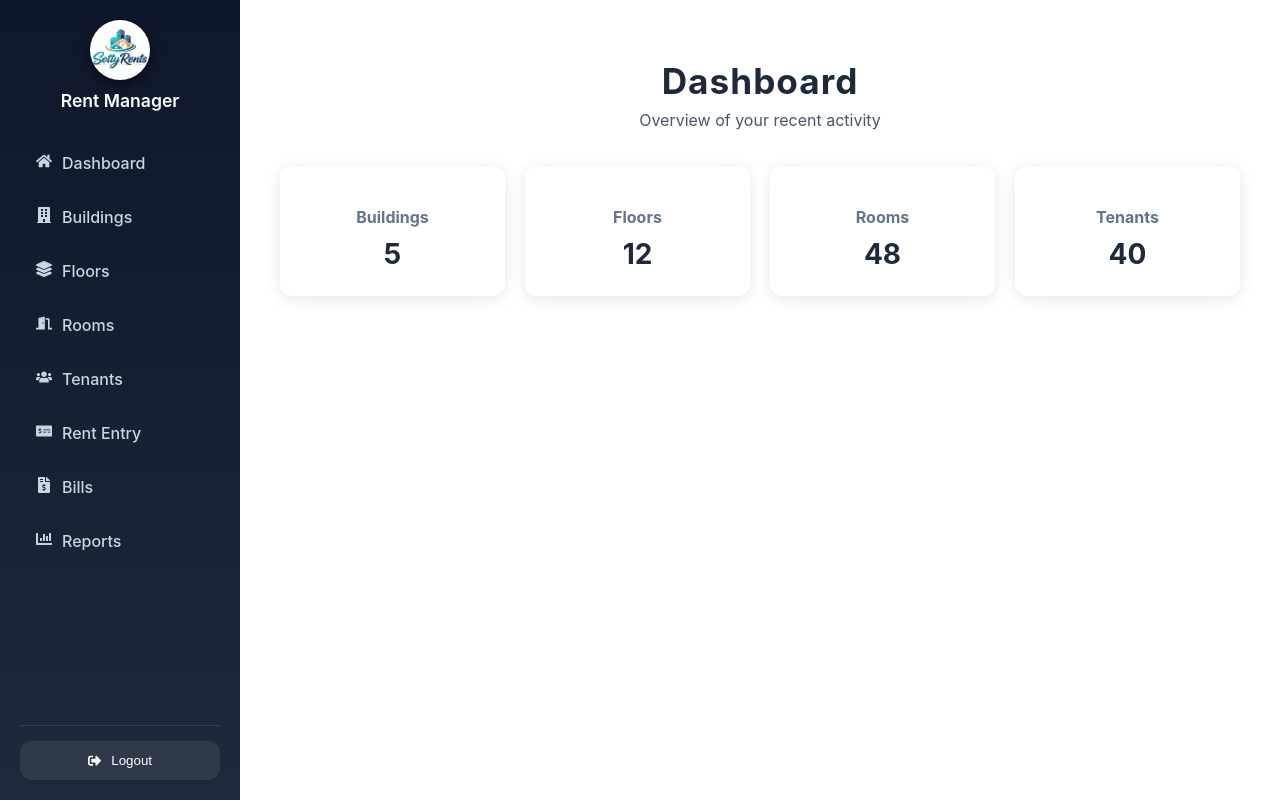
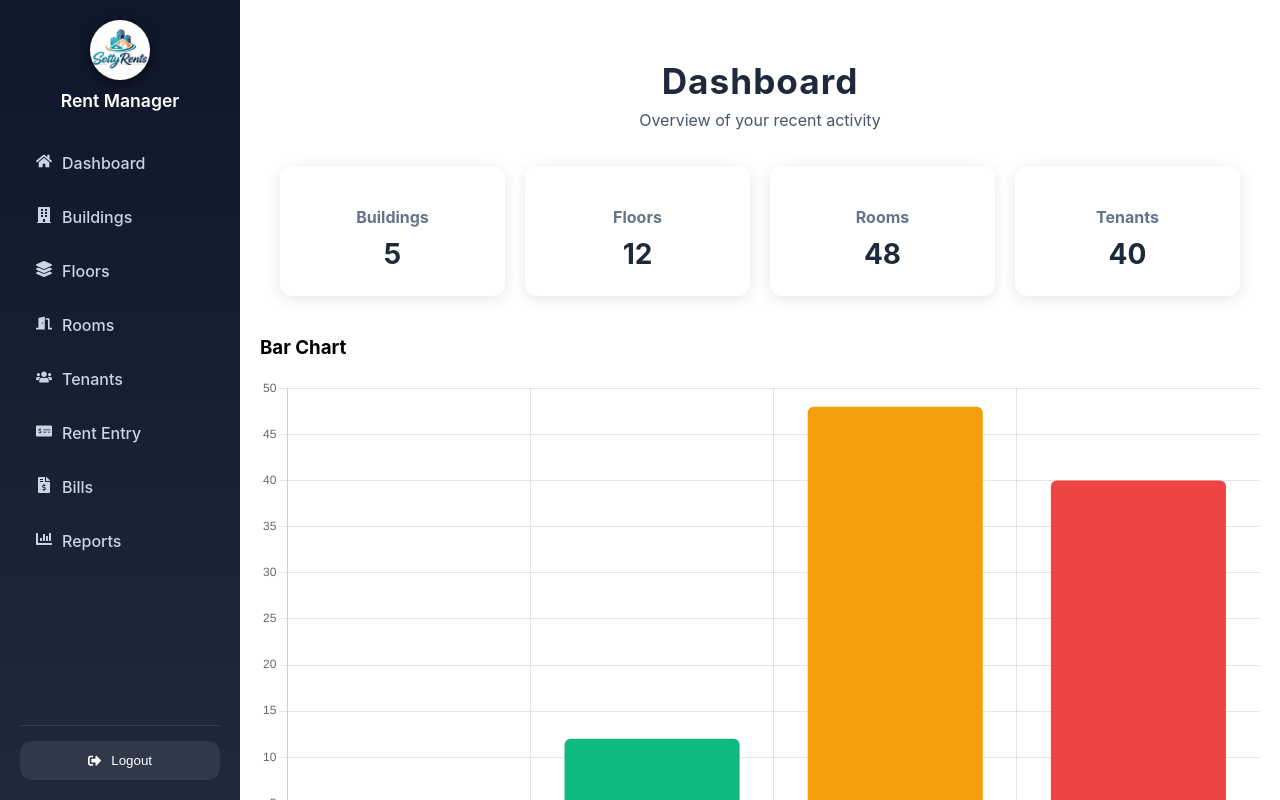
Before and after one commit to karthiksetty7/SettyRents, a React (Create React App) app in the folder SettyRents-master/: page /dashboard in a window 1280 px wide. Built offline with nearby package versions, Linux system fonts and the light colour scheme; sample sign-in values are in the browser's storage.

Commit message:
Update index.js

```diff
--- a/SettyRents-master/src/components/DashboardCards/index.js
+++ b/SettyRents-master/src/components/DashboardCards/index.js
@@ -1,4 +1,25 @@
 import './index.css'
+import {Bar, Pie} from 'react-chartjs-2'
+import {
+  Chart as ChartJS,
+  CategoryScale,
+  LinearScale,
+  BarElement,
+  ArcElement,
+  Title,
+  Tooltip,
+  Legend,
+} from 'chart.js'
+
+ChartJS.register(
+  CategoryScale,
+  LinearScale,
+  BarElement,
+  ArcElement,
+  Title,
+  Tooltip,
+  Legend,
+)
 
 const DashboardCards = () => {
   // temporary static data (later from API)
@@ -9,7 +30,33 @@ const DashboardCards = () => {
     {title: 'Tenants', count: 40},
   ]
 
+  // Chart data
+  const barData = {
+    labels: data.map(item => item.title),
+    datasets: [
+      {
+        label: 'Count',
+        data: data.map(item => item.count),
+        backgroundColor: ['#3b82f6', '#10b981', '#f59e0b', '#ef4444'],
+        borderRadius: 6,
+      },
+    ],
+  }
+
+  const pieData = {
+    labels: data.map(item => item.title),
+    datasets: [
+      {
+        data: data.map(item => item.count),
+        backgroundColor: ['#3b82f6', '#10b981', '#f59e0b', '#ef4444'],
+        hoverOffset: 10,
+      },
+    ],
+  }
+
   return (
+    <div className='dashboard'>
+      {/* Cards */}
       <div className='cards-container'>
         {data.map(item => (
           <div className='card' key={item.title}>
@@ -18,6 +65,28 @@ const DashboardCards = () => {
           </div>
         ))}
       </div>
+
+      {/* Charts */}
+      <div className='charts-container'>
+        <div className='chart-card'>
+          <h3>Bar Chart</h3>
+          <Bar
+            data={barData}
+            options={{responsive: true, plugins: {legend: {display: false}}}}
+          />
+        </div>
+        <div className='chart-card'>
+          <h3>Pie Chart</h3>
+          <Pie
+            data={pieData}
+            options={{
+              responsive: true,
+              plugins: {legend: {position: 'bottom'}},
+            }}
+          />
+        </div>
+      </div>
+    </div>
   )
 }
 
```
Lines whose indentation alone changed are shown as unchanged.
